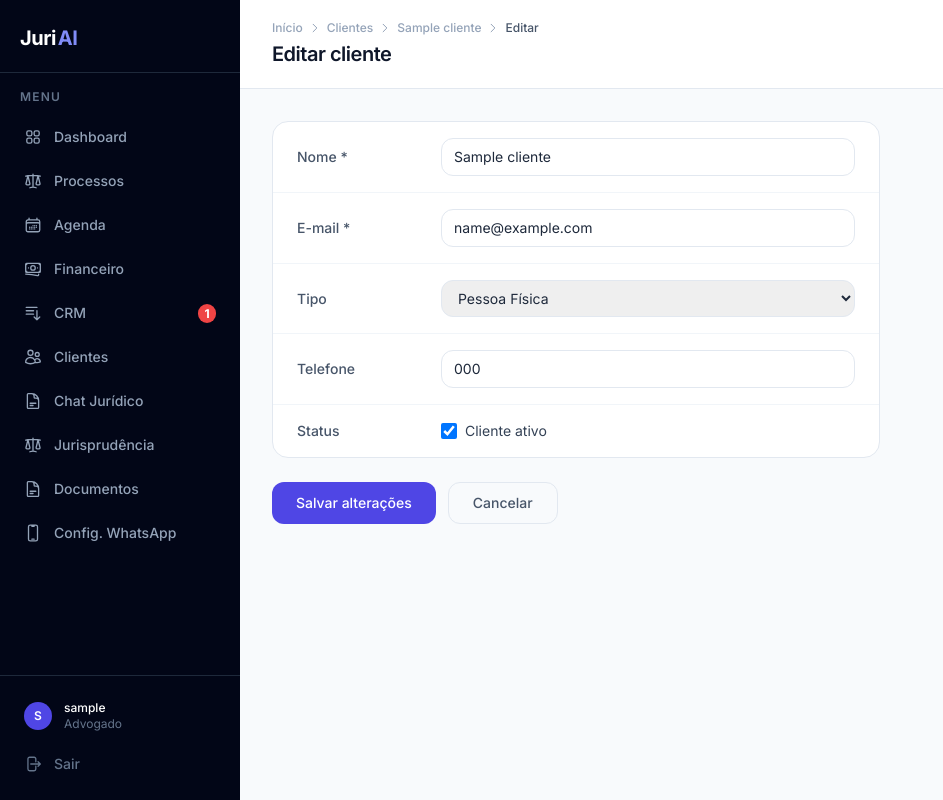
After one commit to yagosamu/juri_ai, a Django app: page /usuarios/cliente/1/editar/ in a window 1280 px wide. The commit adds this page. Shown: the whole page, without its empty margins (0-943 px from the left). Run offline with Django 5.2, Linux system fonts and the light colour scheme; a user stored in the database is signed in; tables that the repository leaves empty hold one stand-in row (values such as "Sample post"); some libraries are stand-ins or nearby versions.

Commit message:
client edit functionality

```diff
--- /dev/null
+++ b/usuarios/templates/editar_cliente.html
@@ -0,0 +1,82 @@
+{% extends 'base.html' %}
+{% block 'title' %}Editar {{ cliente.nome }} — JuriAI{% endblock %}
+
+{% block 'content' %}
+<div class="bg-white border-b border-slate-200 px-8 py-5 flex items-center justify-between sticky top-0 z-10">
+  <div>
+    <div class="flex items-center gap-1.5 text-xs text-slate-400 font-medium mb-1">
+      <a href="{% url 'dashboard' %}" class="hover:text-slate-600 transition-colors">Início</a>
+      <svg width="12" height="12" fill="none" viewBox="0 0 24 24" stroke="currentColor" stroke-width="2">
+        <path stroke-linecap="round" stroke-linejoin="round" d="M8.25 4.5l7.5 7.5-7.5 7.5" />
+      </svg>
+      <a href="{% url 'clientes' %}" class="hover:text-slate-600 transition-colors">Clientes</a>
+      <svg width="12" height="12" fill="none" viewBox="0 0 24 24" stroke="currentColor" stroke-width="2">
+        <path stroke-linecap="round" stroke-linejoin="round" d="M8.25 4.5l7.5 7.5-7.5 7.5" />
+      </svg>
+      <a href="{% url 'cliente' cliente.id %}" class="hover:text-slate-600 transition-colors">{{ cliente.nome }}</a>
+      <svg width="12" height="12" fill="none" viewBox="0 0 24 24" stroke="currentColor" stroke-width="2">
+        <path stroke-linecap="round" stroke-linejoin="round" d="M8.25 4.5l7.5 7.5-7.5 7.5" />
+      </svg>
+      <span class="text-slate-600">Editar</span>
+    </div>
+    <h1 class="text-slate-900 text-xl font-semibold tracking-tight mt-1">Editar cliente</h1>
+  </div>
+</div>
+
+<div class="px-8 py-8 max-w-2xl">
+  <form method="post">
+    {% csrf_token %}
+    <div class="bg-white rounded-2xl border border-slate-200 divide-y divide-slate-100">
+
+      <div class="px-6 py-4 flex items-center gap-4">
+        <label class="w-32 text-sm font-medium text-slate-600 flex-shrink-0">Nome *</label>
+        <input type="text" name="nome" value="{{ cliente.nome }}" required
+               class="flex-1 border border-slate-200 rounded-xl px-3 py-2 text-sm text-slate-800 focus:outline-none focus:ring-2 focus:ring-indigo-500">
+      </div>
+
+      <div class="px-6 py-4 flex items-center gap-4">
+        <label class="w-32 text-sm font-medium text-slate-600 flex-shrink-0">E-mail *</label>
+        <input type="email" name="email" value="{{ cliente.email }}" required
+               class="flex-1 border border-slate-200 rounded-xl px-3 py-2 text-sm text-slate-800 focus:outline-none focus:ring-2 focus:ring-indigo-500">
+      </div>
+
+      <div class="px-6 py-4 flex items-center gap-4">
+        <label class="w-32 text-sm font-medium text-slate-600 flex-shrink-0">Tipo</label>
+        <select name="tipo"
+                class="flex-1 border border-slate-200 rounded-xl px-3 py-2 text-sm text-slate-800 focus:outline-none focus:ring-2 focus:ring-indigo-500">
+          <option value="PF" {% if cliente.tipo == 'PF' %}selected{% endif %}>Pessoa Física</option>
+          <option value="PJ" {% if cliente.tipo == 'PJ' %}selected{% endif %}>Pessoa Jurídica</option>
+        </select>
+      </div>
+
+      <div class="px-6 py-4 flex items-center gap-4">
+        <label class="w-32 text-sm font-medium text-slate-600 flex-shrink-0">Telefone</label>
+        <input type="text" name="telefone" value="{{ cliente.telefone }}"
+               class="flex-1 border border-slate-200 rounded-xl px-3 py-2 text-sm text-slate-800 focus:outline-none focus:ring-2 focus:ring-indigo-500"
+               placeholder="(11) 99999-9999">
+      </div>
+
+      <div class="px-6 py-4 flex items-center gap-4">
+        <label class="w-32 text-sm font-medium text-slate-600 flex-shrink-0">Status</label>
+        <label class="flex items-center gap-2 cursor-pointer">
+          <input type="checkbox" name="status" {% if cliente.status %}checked{% endif %}
+                 class="w-4 h-4 rounded border-slate-300 text-indigo-600 focus:ring-indigo-500">
+          <span class="text-sm text-slate-700">Cliente ativo</span>
+        </label>
+      </div>
+
+    </div>
+
+    <div class="flex gap-3 mt-6">
+      <button type="submit"
+              class="bg-indigo-600 hover:bg-indigo-500 text-white px-6 py-2.5 rounded-xl text-sm font-medium transition-colors">
+        Salvar alterações
+      </button>
+      <a href="{% url 'cliente' cliente.id %}"
+         class="border border-slate-200 hover:bg-slate-50 text-slate-600 px-6 py-2.5 rounded-xl text-sm font-medium transition-colors">
+        Cancelar
+      </a>
+    </div>
+  </form>
+</div>
+{% endblock %}
--- a/usuarios/urls.py
+++ b/usuarios/urls.py
@@ -12,6 +12,7 @@ urlpatterns = [
     path("dashboard/", views.dashboard, name='dashboard'),
     path("clientes/", views.clientes, name='clientes'),
     path("cliente/<int:id>", views.cliente, name='cliente'),
+    path("cliente/<int:id>/editar/", views.editar_cliente, name='editar_cliente'),
     # ── Processos ─────────────────────────────────────────────────────────────
     path("processos/", views.lista_processos, name='lista_processos'),
     path("processos/novo/", views.criar_processo, name='criar_processo'),
--- a/usuarios/views.py
+++ b/usuarios/views.py
@@ -231,6 +231,22 @@ def cliente(request, id):
         )
         documentos.save()
 
+        return redirect(reverse('cliente', kwargs={'id': cliente.id}))
+
+
+@login_required
+def editar_cliente(request, id):
+    cliente = get_object_or_404(Cliente, id=id, user=request.user)
+    if request.method == 'GET':
+        return render(request, 'editar_cliente.html', {'cliente': cliente})
+    elif request.method == 'POST':
+        cliente.nome     = request.POST.get('nome', '').strip()
+        cliente.email    = request.POST.get('email', '').strip()
+        cliente.tipo     = request.POST.get('tipo', 'PF')
+        cliente.telefone = request.POST.get('telefone', '').strip()
+        cliente.status   = request.POST.get('status') == 'on'
+        cliente.save()
+        messages.success(request, 'Cliente atualizado com sucesso!')
         return redirect(reverse('cliente', kwargs={'id': cliente.id}))
 
 
```
Also changed, not shown: usuarios/templates/cliente.html (+7 -0 lines).
